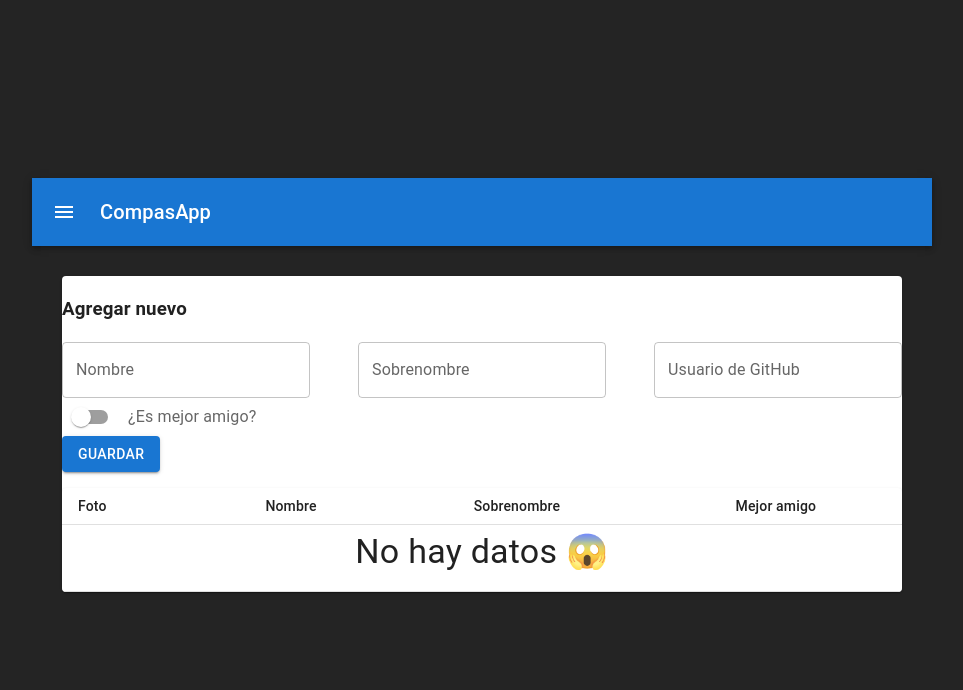
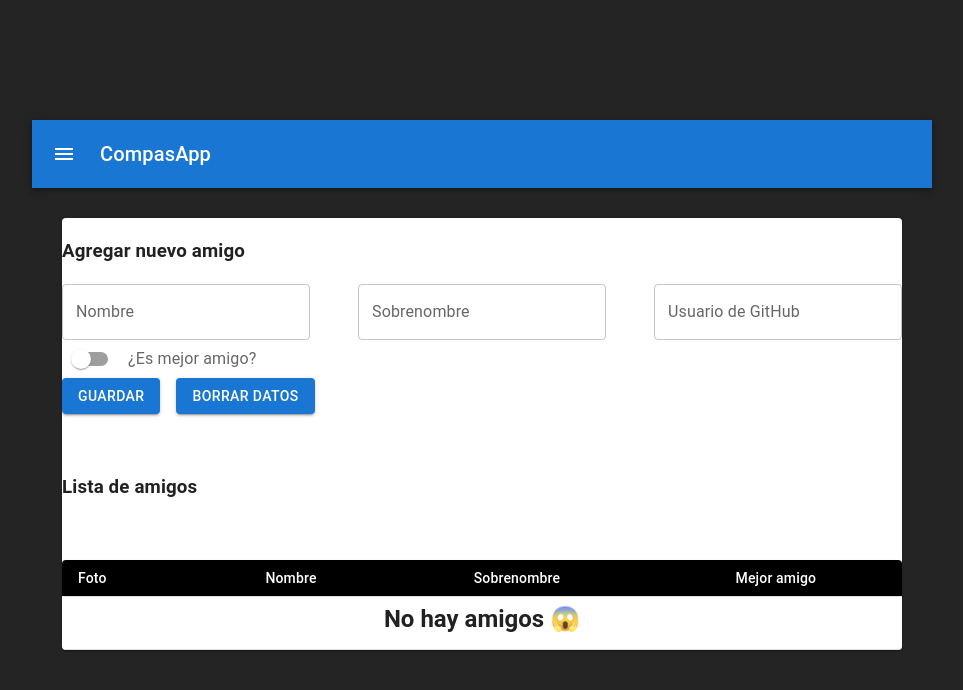
Before and after one commit to JexonMG/Web, a React (Vite) app in the folder React-PaginaBasics/: page / in a window 1280 px wide. Shown: the top 690 px of the page, without its empty margins (158-1121 px from the left). Built offline with nearby package versions, Linux system fonts and the light colour scheme.

Commit message:
Mejoras en el comportamiento de la pagina

```diff
--- a/React-PaginaBasics/package.json
+++ b/React-PaginaBasics/package.json
@@ -14,6 +14,8 @@
     "@emotion/styled": "^11.11.5",
     "@mui/icons-material": "^5.15.18",
     "@mui/material": "^5.15.18",
+    "canvas-confetti": "^1.9.3",
+    "confetti": "^2.0.3",
     "react": "^18.2.0",
     "react-dom": "^18.2.0"
   },
--- a/React-PaginaBasics/src/App.jsx
+++ b/React-PaginaBasics/src/App.jsx
@@ -21,7 +21,7 @@
 import Alert from '@mui/material/Alert'
 import AlertMessage from './assets/AlertMessage'
 import Box from '@mui/material/Box'
-
+import confetti from 'canvas-confetti'
 
 function App() {
   // * Hooks de estado
@@ -33,7 +33,7 @@
   const [alert, setAlert] = useState({ message: '', severity: '' });
 
   // * Función para actualizar los inputs en el estado
-  const handleChange = (setTextValue) => (event) => {
+  const handleChangeInputs = (setTextValue) => (event) => {
     setTextValue(event.target.value);
     setAlert({ message: '', severity: '' })
   };
@@ -51,8 +51,11 @@
 
   // TODO: Implementar funcion para eliminar usuarios de la tabla
 
-
-
+  const borrarDatos = () => {
+    datos.length === 0 ? setAlert({ message: 'No hay datos para eliminar.', severity: 'error' }) :
+    (setDatos([]),
+    setAlert({ message: 'Datos eliminados con éxito.', severity: 'success' }))
+  }
 
   // * Función para guardar los datos en el estado
   const guardar = () => {
@@ -65,7 +68,11 @@
     setAlert({ message: 'Todos los campos son obligatorios', severity: 'error' })
     :
     (setDatos([...datos, {nombre, sobrenombre, foto, mejorAmigo: checked}]),
-    setAlert({ message: 'Datos guardados.', severity: 'success' }))
+    setAlert({ message: 'Datos guardados.', severity: 'success' }),
+    confetti(),
+    setnombre(''),
+    setsobrenombre(''),
+    setfoto(''))
   }
 
   // ! Mejorar sintaxis de JSX haciendo multiples componentes
@@ -78,22 +85,26 @@
         <Card >
           {alert.message && <AlertMessage message={alert.message} severity={alert.severity} />}
           <Typography>
-            <h3>Agregar nuevo</h3>
+            <h3>Agregar nuevo amigo</h3>
             </Typography>
             <Stack spacing={6} direction= "row">
-              <TextField label='Nombre' variant='outlined' value={nombre} onChange={handleChange(setnombre)}/>
-              <TextField label='Sobrenombre' variant='outlined' value={sobrenombre} onChange={handleChange(setsobrenombre)}/>
-              <TextField label='Usuario de GitHub' variant='outlined' value={foto} onChange={handleChange(setfoto)}/>
+              <TextField label='Nombre' variant='outlined' value={nombre} onChange={handleChangeInputs(setnombre)}/>
+              <TextField label='Sobrenombre' variant='outlined' value={sobrenombre} onChange={handleChangeInputs(setsobrenombre)}/>
+              <TextField label='Usuario de GitHub' variant='outlined' value={foto} onChange={handleChangeInputs(setfoto)}/>
 
             </Stack>
           <Stack direction="row" spacing={1} alignItems="center">
             <Switch onChange={handleChangeSwitch}/>
             <FormLabel>¿Es mejor amigo?</FormLabel>
           </Stack>
-          <Stack spacing={2} >
-            <Box sx={{ width: 'auto' }} >
+          <Stack spacing={5} >
+            <Stack spacing={2} direction="row">
               <Button size='medium' variant='contained' onClick={guardar}>GUARDAR</Button>
-            </Box>
+              <Button size='medium' variant='contained' onClick={borrarDatos}>BORRAR DATOS</Button>
+            </Stack>
+            <Typography>
+              <h3><strong>Lista de amigos</strong></h3>
+            </Typography>
             <BasicTable value= {datos}/>
             </Stack>
         </Card>
--- a/React-PaginaBasics/src/assets/Table.jsx
+++ b/React-PaginaBasics/src/assets/Table.jsx
@@ -1,32 +1,54 @@
 import * as React from 'react';
 import Table from '@mui/material/Table';
 import TableBody from '@mui/material/TableBody';
-import TableCell from '@mui/material/TableCell';
+import TableCell, { tableCellClasses } from '@mui/material/TableCell';
 import TableContainer from '@mui/material/TableContainer';
 import TableHead from '@mui/material/TableHead';
 import TableRow from '@mui/material/TableRow';
 import Paper from '@mui/material/Paper';
 import { Typography } from '@mui/material';
 import Avatar from '@mui/material/Avatar';
+import { styled } from '@mui/material/styles';
 
 export default function BasicTable(datos) {
+
+    const StyledTableCell = styled(TableCell)(({ theme }) => ({
+        [`&.${tableCellClasses.head}`]: {
+          backgroundColor: theme.palette.common.black,
+          color: theme.palette.common.white,
+        },
+        [`&.${tableCellClasses.body}`]: {
+          fontSize: 14,
+        },
+      }));
+    /*
+    const eliminarRow = (nombre, sobrenombre, foto, mejorAmigo) => {
+        return () => {
+            setDatos(datos.value.filter((row) => row.nombre !== nombre && row.sobrenombre !== sobrenombre && row.foto !== foto && row.mejorAmigo !== mejorAmigo))
+        }
+    }
+                <StyledTableCell align="center"></StyledTableCell>
+
+                    <TableCell align="center"><button onClick={eliminarRow(row.nombre, row.sobrenombre, row.foto, row.mejorAmigo)}>Eliminar</button></TableCell>
+
+    */
     // * Tabla de usuarios
     return (
         <TableContainer component={Paper}>
         <Table sx={{ minWidth: 650 }} aria-label="simple table" size='small'>
             <TableHead>
             <TableRow>
-                <TableCell>Foto</TableCell>
-                <TableCell align="center">Nombre</TableCell>
-                <TableCell align="center">Sobrenombre</TableCell>
-                <TableCell align="center">Mejor amigo</TableCell>
+                <StyledTableCell>Foto</StyledTableCell>
+                <StyledTableCell align="center">Nombre</StyledTableCell>
+                <StyledTableCell align="center">Sobrenombre</StyledTableCell>
+                <StyledTableCell align="center">Mejor amigo</StyledTableCell>
             </TableRow>
             </TableHead>
             <TableBody>
             {datos.value.length === 0 ? (<TableRow>
                 <TableCell colSpan={4} align="center">
-                    <Typography variant="h4" gutterBottom>
-                        No hay datos 😱
+                    <Typography variant="h5" gutterBottom>
+                        <strong>No hay amigos 😱</strong>
                     </Typography>
                 </TableCell>
                 </TableRow>):
```
Also changed, not shown: 1 other file (tests, documents, lock files or other folders).
